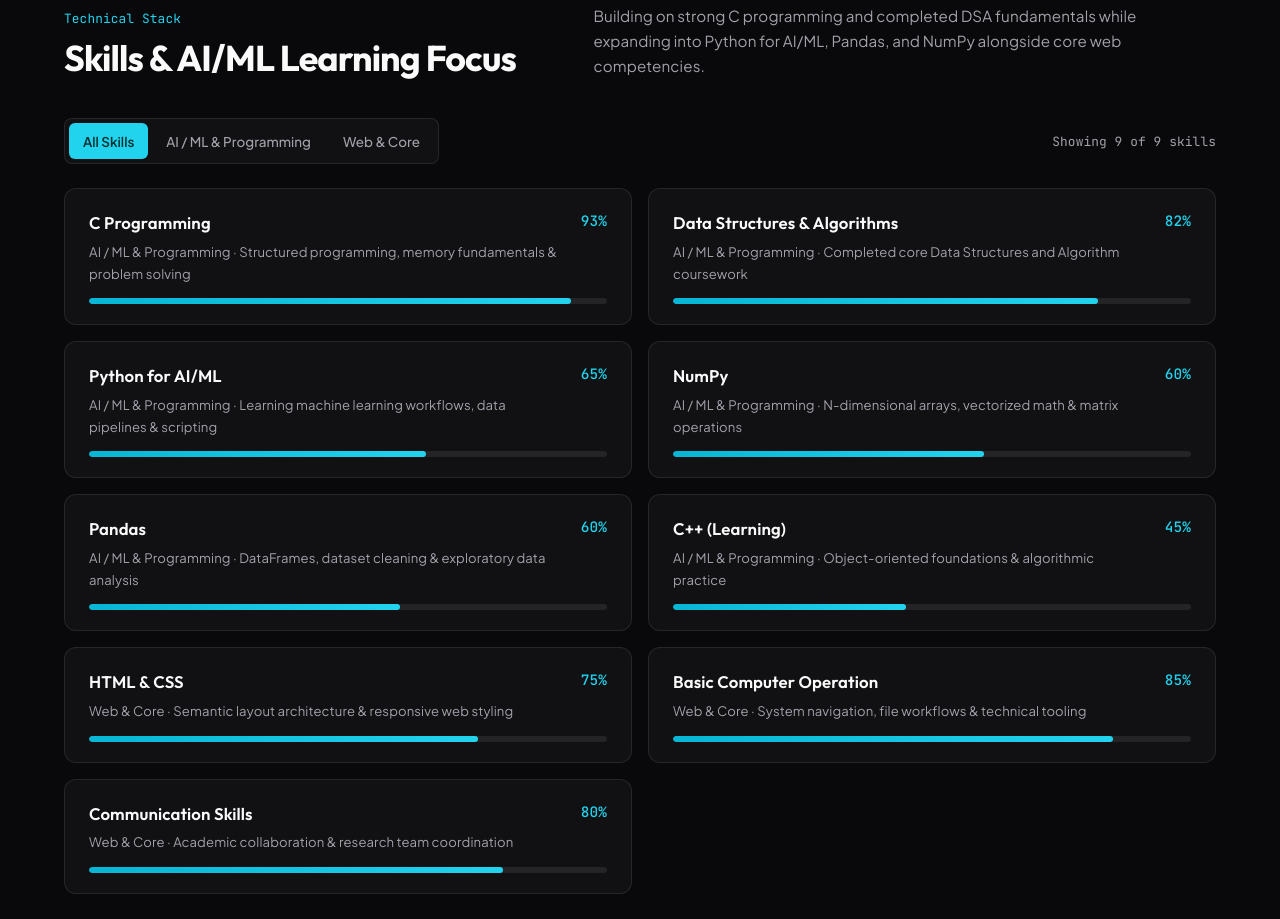
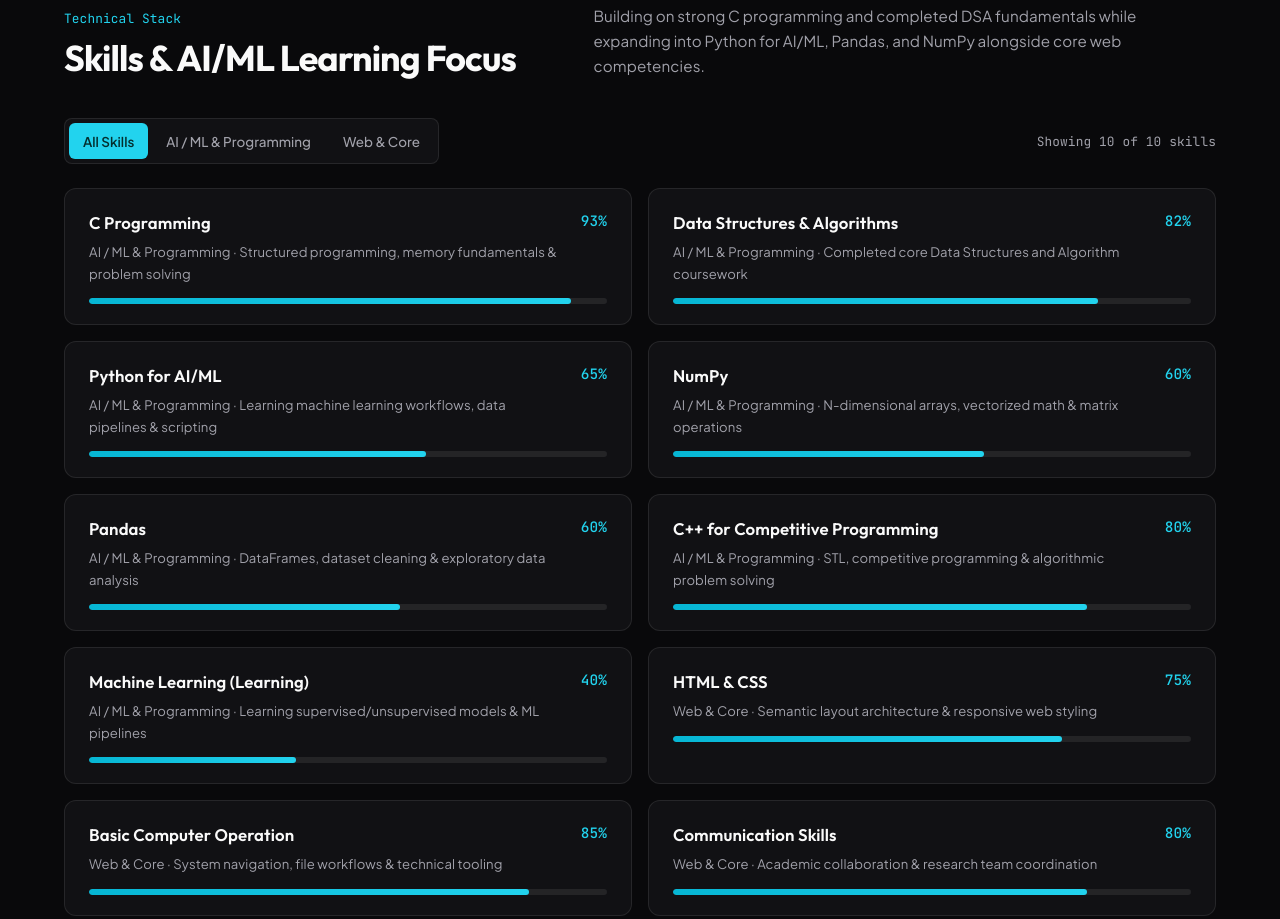
Before and after one commit to Akash-Ahmed07/Portfolio, a website: page index.html in a window 1280 px wide. Shown: the part 2499-3418 px from the top of the page. Drawn offline with Linux system fonts and the light colour scheme.

Commit message:
feat: update C++ skills and add Machine Learning
Upgrade C++ entry to reflect competitive programming focus and add a new entry for Machine Learning to the skills portfolio.

```diff
--- a/index.html
+++ b/index.html
@@ -496,7 +496,7 @@
             </button>
           </div>
 
-          <span id="skillsCount" class="skills-count">Showing 9 of 9 skills</span>
+          <span id="skillsCount" class="skills-count">Showing 10 of 10 skills</span>
         </div>
 
         <div id="skillsGrid" class="skills-grid" data-testid="skills-grid">
@@ -568,13 +568,26 @@
           <article class="skill-card" data-category="ai-programming">
             <div class="skill-card-head">
               <div>
-                <h3 class="skill-name">C++ (Learning)</h3>
-                <p class="skill-meta">AI / ML &amp; Programming · Object-oriented foundations &amp; algorithmic practice</p>
+                <h3 class="skill-name">C++ for Competitive Programming</h3>
+                <p class="skill-meta">AI / ML &amp; Programming · STL, competitive programming &amp; algorithmic problem solving</p>
               </div>
-              <span class="skill-percent">45%</span>
+              <span class="skill-percent">80%</span>
             </div>
-            <div class="skill-track" role="progressbar" aria-label="C++ (Learning) proficiency" aria-valuenow="45" aria-valuemin="0" aria-valuemax="100">
-              <div class="skill-fill" style="width: 45%"></div>
+            <div class="skill-track" role="progressbar" aria-label="C++ for Competitive Programming proficiency" aria-valuenow="80" aria-valuemin="0" aria-valuemax="100">
+              <div class="skill-fill" style="width: 80%"></div>
+            </div>
+          </article>
+
+          <article class="skill-card" data-category="ai-programming">
+            <div class="skill-card-head">
+              <div>
+                <h3 class="skill-name">Machine Learning (Learning)</h3>
+                <p class="skill-meta">AI / ML &amp; Programming · Learning supervised/unsupervised models &amp; ML pipelines</p>
+              </div>
+              <span class="skill-percent">40%</span>
+            </div>
+            <div class="skill-track" role="progressbar" aria-label="Machine Learning (Learning) proficiency" aria-valuenow="40" aria-valuemin="0" aria-valuemax="100">
+              <div class="skill-fill" style="width: 40%"></div>
             </div>
           </article>
 
--- a/public/js/portfolioData.js
+++ b/public/js/portfolioData.js
@@ -144,12 +144,20 @@ export const SKILLS = [
     note: 'DataFrames, dataset cleaning & exploratory data analysis',
   },
   {
-    id: 'cpp-learning',
-    name: 'C++ (Learning)',
-    level: 45,
+    id: 'cpp-cp',
+    name: 'C++ for Competitive Programming',
+    level: 80,
     category: 'ai-programming',
     categoryLabel: 'AI / ML & Programming',
-    note: 'Object-oriented foundations & algorithmic practice',
+    note: 'STL, competitive programming & algorithmic problem solving',
+  },
+  {
+    id: 'machine-learning',
+    name: 'Machine Learning (Learning)',
+    level: 40,
+    category: 'ai-programming',
+    categoryLabel: 'AI / ML & Programming',
+    note: 'Learning supervised/unsupervised models & ML pipelines',
   },
   {
     id: 'html-css',
```
Also changed, not shown: tests/portfolio.test.ts (+7 -0 lines).
